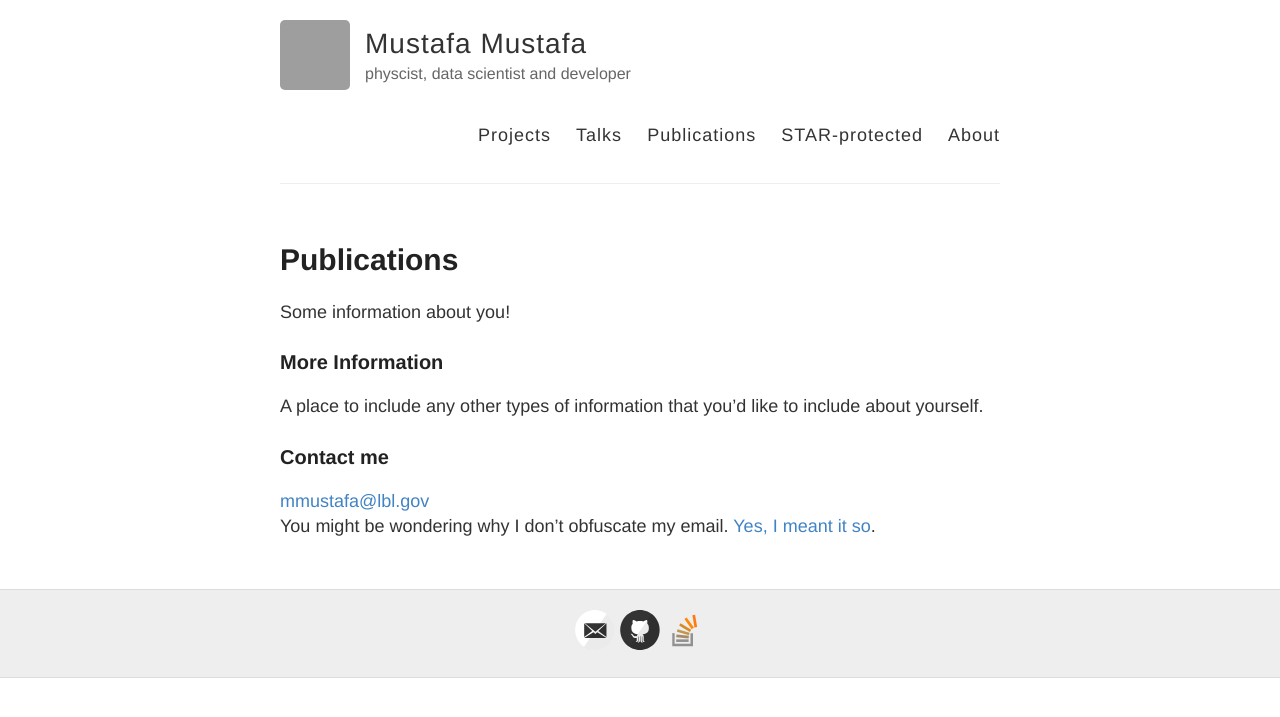
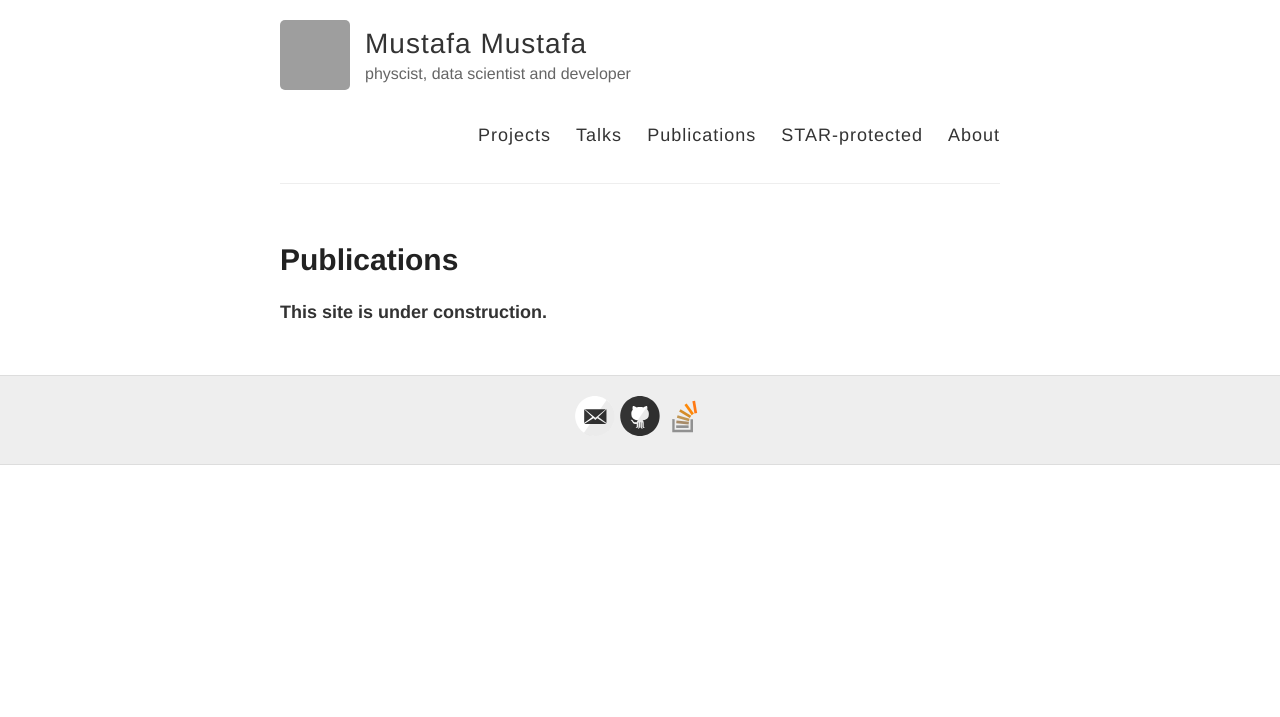
Before and after one commit to MustafaMustafa/MustafaMustafa.github.io, a Jekyll site: the page built from publications/index.md, in a window 1280 px wide. Shown: the top 717 px of the page. Built offline with Jekyll 4.4.1, drawn with Linux system fonts in a browser that asks for light colours; grey boxes are pictures that could not be loaded.

Commit message:
add under construction warning.

```diff
--- a/index.html
+++ b/index.html
@@ -3,6 +3,7 @@ layout: default
 ---
 
 <center>This is my home on the Internet.</center>
+<center>This site is under construction. Visit again by the begnning of Dec. 2014 </center>
 <!-- <div class="posts">
   {% for post in site.posts %}
     <article class="post">
--- a/publications/index.md
+++ b/publications/index.md
@@ -3,14 +3,4 @@ layout: page
 title: Publications
 permalink: /publications/
 ---
-
-Some information about you!
-
-### More Information
-
-A place to include any other types of information that you'd like to include about yourself.
-
-### Contact me
-
-[mmustafa@lbl.gov](mailto:mmustafa@lbl.gov)
-You might be wondering why I don't obfuscate my email. [Yes, I meant it so](http://theflyingdeveloper.com/why-i-dont-obfuscate-my-email/).
+**This site is under construction.**
```
